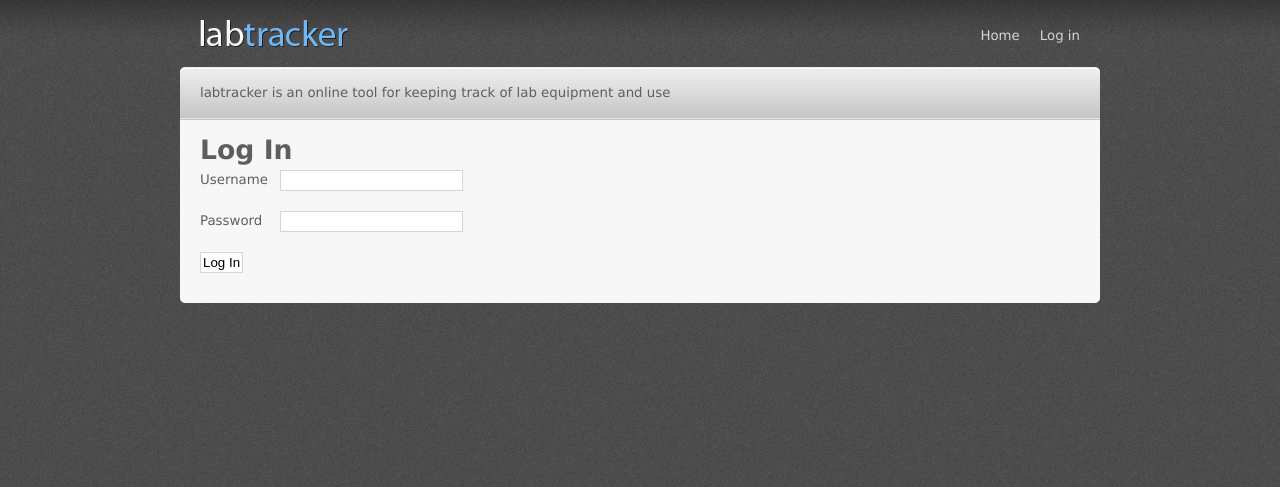
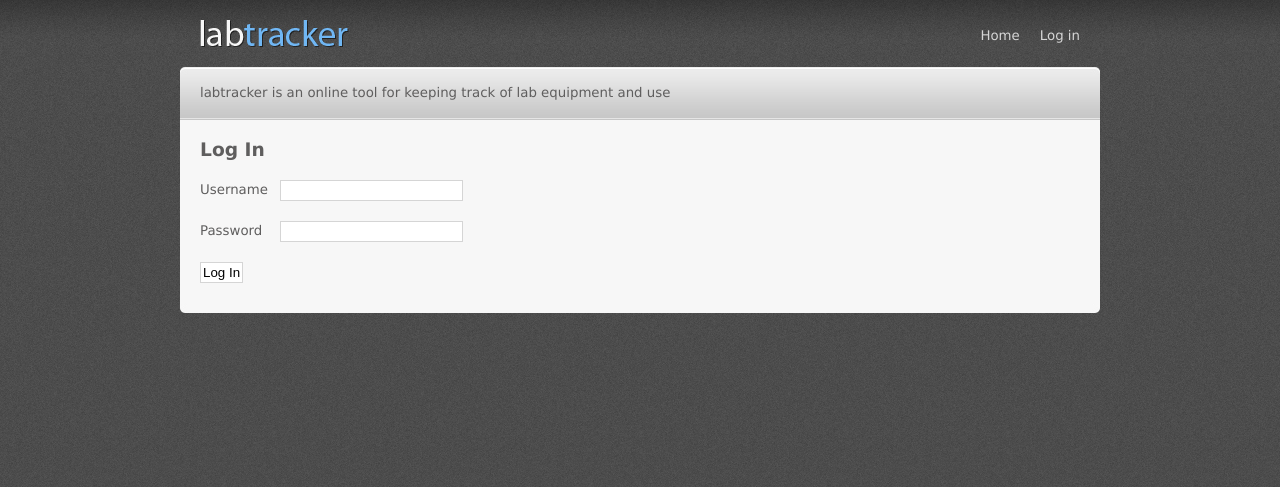
Before and after one commit to danielstjules/labtracker, a Django app: template labtracker/templates/labtracker/auth.html in a window 1280 px wide. Shown: the top 487 px of the page. Run offline with Django 3.2, Linux system fonts and the light colour scheme; the template is opened without the code that fills it, so the values that code supplies are empty.

Commit message:
style headers

```diff
--- a/labtracker/static/style.css
+++ b/labtracker/static/style.css
@@ -17,6 +17,19 @@ body {
 	font-family: Verdana, Arial, sans-serif;
 	line-height: 150%;
 	padding-bottom: 20px;
+}
+
+h1, h2, h3, h4, h5, h6 {
+	clear: both;
+	padding-bottom: 10px;
+}
+
+h1 {
+	font-size: 14pt;
+}
+
+h2 {
+	font-size: 12pt;
 }
 
 a, a:link, a:visited, a:active, a:hover {
```
